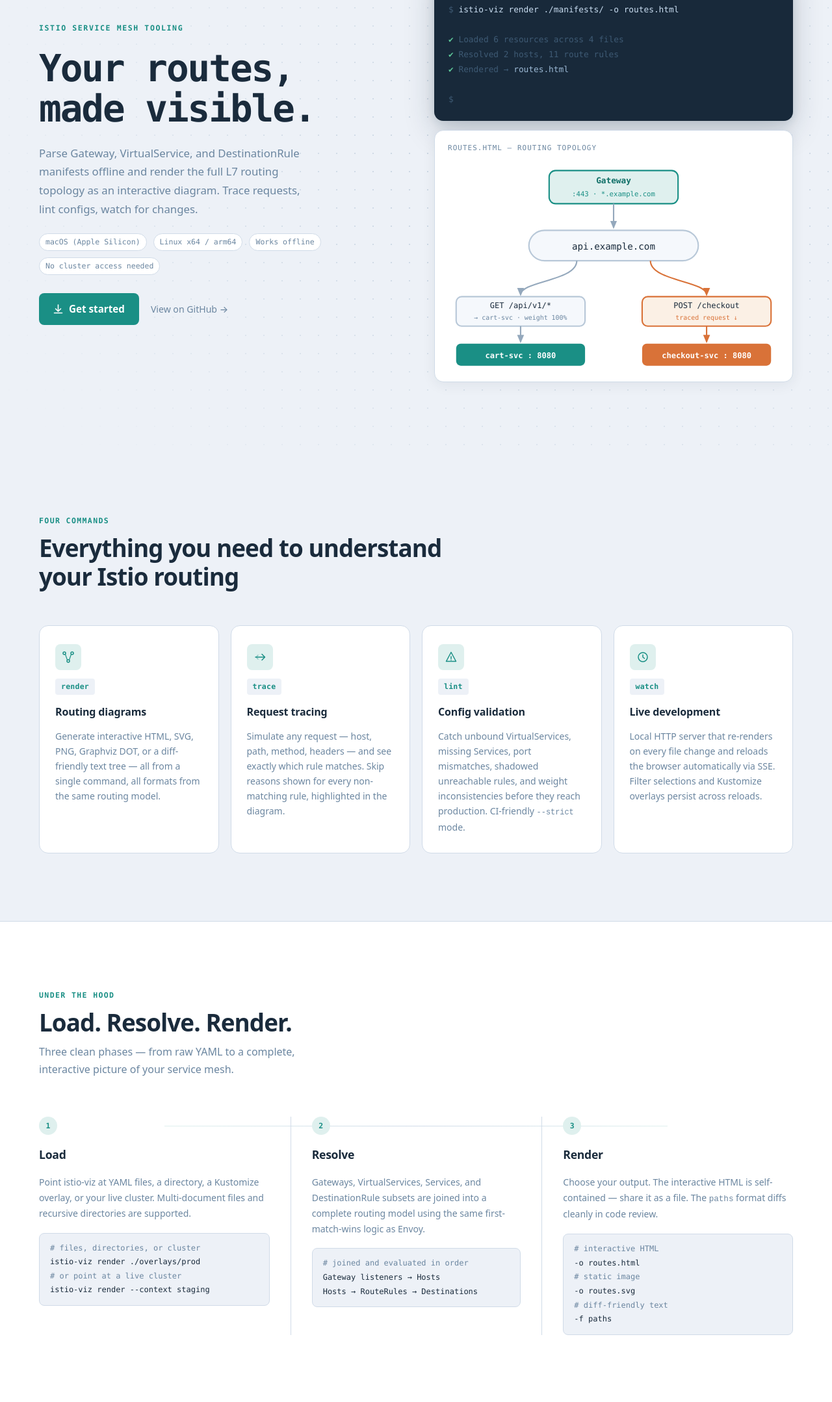
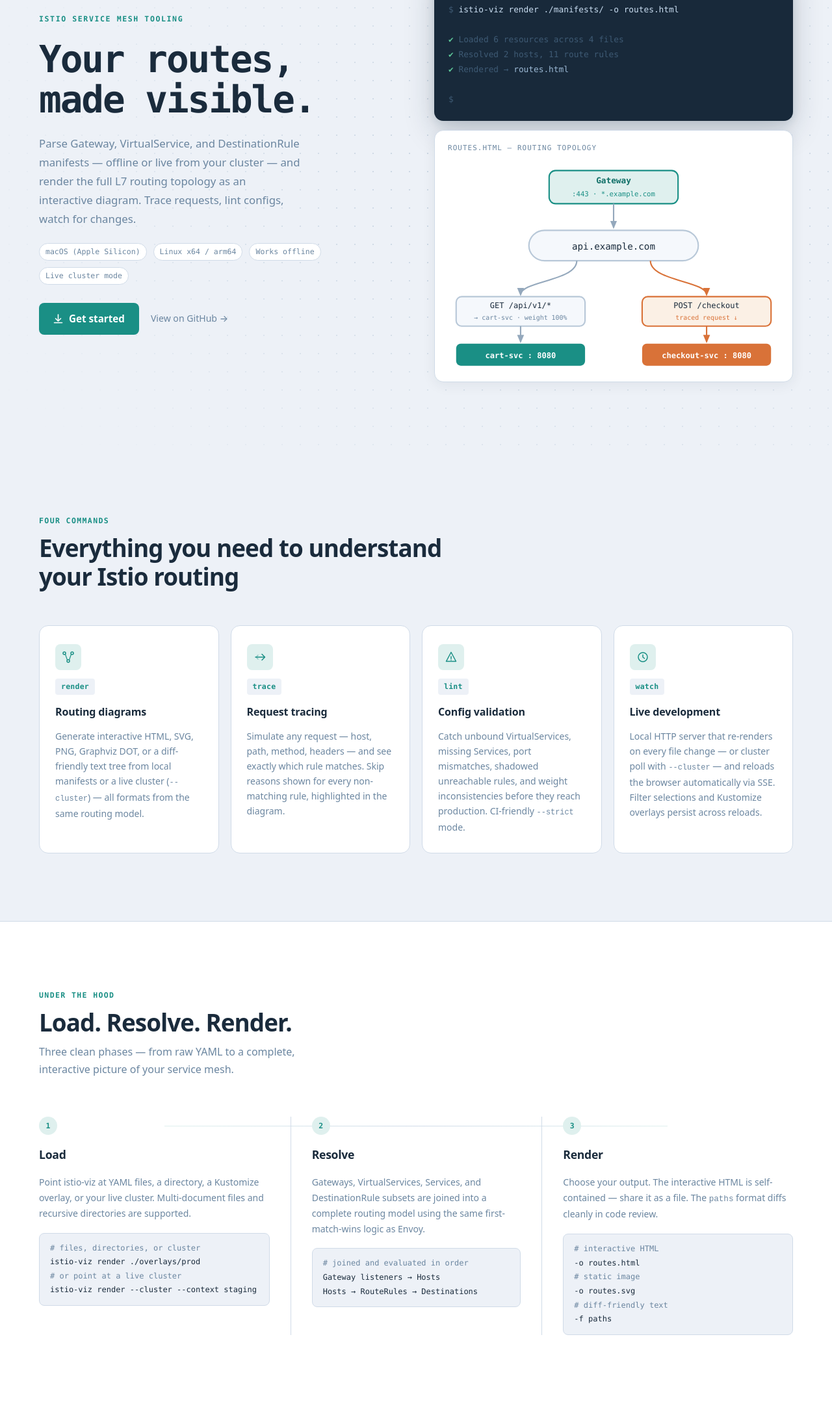
Before and after one commit to wckd14/istio-viz, a website: page site/index.html in a window 1280 px wide. Shown: the part 203-2360 px from the top of the page at 65% size. Drawn offline with Linux system fonts and the light colour scheme.

Commit message:
docs: add live cluster mode documentation and update usage examples
- README.md: document --cluster flag and kubectl integration, update usage synopsis to show optional paths and new flags (--cluster, --context, --kubeconfig, --poll-interval), clarify that files are optional when --cluster is set
- SPEC.md: reorganize sections 4.1/4.2 (swap kustomize and cluster), update cluster source location format to cluster://, document poll-interval floor of 5s
- site/index.html: update hero copy and feature descriptions to highlight live cluster capability,

```diff
--- a/site/index.html
+++ b/site/index.html
@@ -12,7 +12,7 @@
         document.documentElement.setAttribute('data-theme','dark');
     })();
   </script>
-  <meta name="description" content="CLI tool that renders your Istio service mesh routing as interactive diagrams. Trace requests, lint configs, and watch for changes — no cluster access needed.">
+  <meta name="description" content="CLI tool that renders your Istio service mesh routing as interactive diagrams. Trace requests, lint configs, and watch for changes — offline against local manifests, or live from your cluster via kubectl.">
   <style>
     *, *::before, *::after { box-sizing: border-box; margin: 0; padding: 0; }
 
@@ -845,12 +845,12 @@
     <div class="hero-copy">
       <p class="eyebrow">Istio service mesh tooling</p>
       <h1 id="hero-heading">Your routes,<br>made visible.</h1>
-      <p class="hero-sub">Parse Gateway, VirtualService, and DestinationRule manifests offline and render the full L7 routing topology as an interactive diagram. Trace requests, lint configs, watch for changes.</p>
+      <p class="hero-sub">Parse Gateway, VirtualService, and DestinationRule manifests — offline or live from your cluster — and render the full L7 routing topology as an interactive diagram. Trace requests, lint configs, watch for changes.</p>
       <div class="hero-meta">
         <span class="badge">macOS (Apple Silicon)</span>
         <span class="badge">Linux x64 / arm64</span>
         <span class="badge">Works offline</span>
-        <span class="badge">No cluster access needed</span>
+        <span class="badge">Live cluster mode</span>
       </div>
       <div class="cta-group">
         <a href="#install" class="cta-primary">
@@ -950,7 +950,7 @@
         </div>
         <span class="feature-cmd">render</span>
         <h3>Routing diagrams</h3>
-        <p>Generate interactive HTML, SVG, PNG, Graphviz DOT, or a diff-friendly text tree — all from a single command, all formats from the same routing model.</p>
+        <p>Generate interactive HTML, SVG, PNG, Graphviz DOT, or a diff-friendly text tree from local manifests or a live cluster (<code style="font-family:ui-monospace,monospace;font-size:0.85em">--cluster</code>) — all formats from the same routing model.</p>
       </div>
       <div class="feature-card">
         <div class="feature-icon" aria-hidden="true">
@@ -984,7 +984,7 @@
         </div>
         <span class="feature-cmd">watch</span>
         <h3>Live development</h3>
-        <p>Local HTTP server that re-renders on every file change and reloads the browser automatically via SSE. Filter selections and Kustomize overlays persist across reloads.</p>
+        <p>Local HTTP server that re-renders on every file change — or cluster poll with <code style="font-family:ui-monospace,monospace;font-size:0.85em">--cluster</code> — and reloads the browser automatically via SSE. Filter selections and Kustomize overlays persist across reloads.</p>
       </div>
     </div>
   </div>
@@ -1006,7 +1006,7 @@
         <div class="step-code"><span class="dim"># files, directories, or cluster</span>
 istio-viz render ./overlays/prod
 <span class="dim"># or point at a live cluster</span>
-istio-viz render --context staging</div>
+istio-viz render --cluster --context staging</div>
       </div>
       <div class="step">
         <div class="step-num" aria-hidden="true">2</div>
@@ -1120,7 +1120,7 @@ Hosts → RouteRules → Destinations</div>
   <div class="install-inner">
     <p class="section-eyebrow">Get started</p>
     <h2 id="install-heading">Up in thirty seconds.</h2>
-    <p>No cluster access needed. Works entirely offline against your local manifests.</p>
+    <p>No cluster access required — works entirely offline against your local manifests, or reads live state straight from your cluster via kubectl.</p>
     <div class="code-block-wrap">
       <div class="code-block">
         <span class="cb-cmt"># Install (macOS · Linux x64 · Linux arm64)</span>
@@ -1140,6 +1140,9 @@ Hosts → RouteRules → Destinations</div>
         <div>&nbsp;</div>
         <span class="cb-cmt"># Watch for changes during development</span>
         <div><span class="cb-p">$ </span><span class="cb-cmd">istio-viz watch </span><span class="cb-arg">./overlays/dev</span><span class="cb-flag"> --port</span><span class="cb-cmd"> 4400</span></div>
+        <div>&nbsp;</div>
+        <span class="cb-cmt"># Or read live state straight from the cluster</span>
+        <div><span class="cb-p">$ </span><span class="cb-cmd">istio-viz render </span><span class="cb-flag">--cluster --context</span><span class="cb-cmd"> prod</span><span class="cb-flag"> -o</span><span class="cb-cmd"> routes.html</span></div>
       </div>
     </div>
     <p class="req-note">Windows: <a href="https://github.com/wckd14/istio-viz/releases" target="_blank" rel="noopener">download from GitHub Releases</a> &nbsp;·&nbsp; <a href="https://github.com/wckd14/istio-viz" target="_blank" rel="noopener">Source on GitHub</a></p>
```
Also changed, not shown: SPEC.md (+14 -14 lines), README.md.
